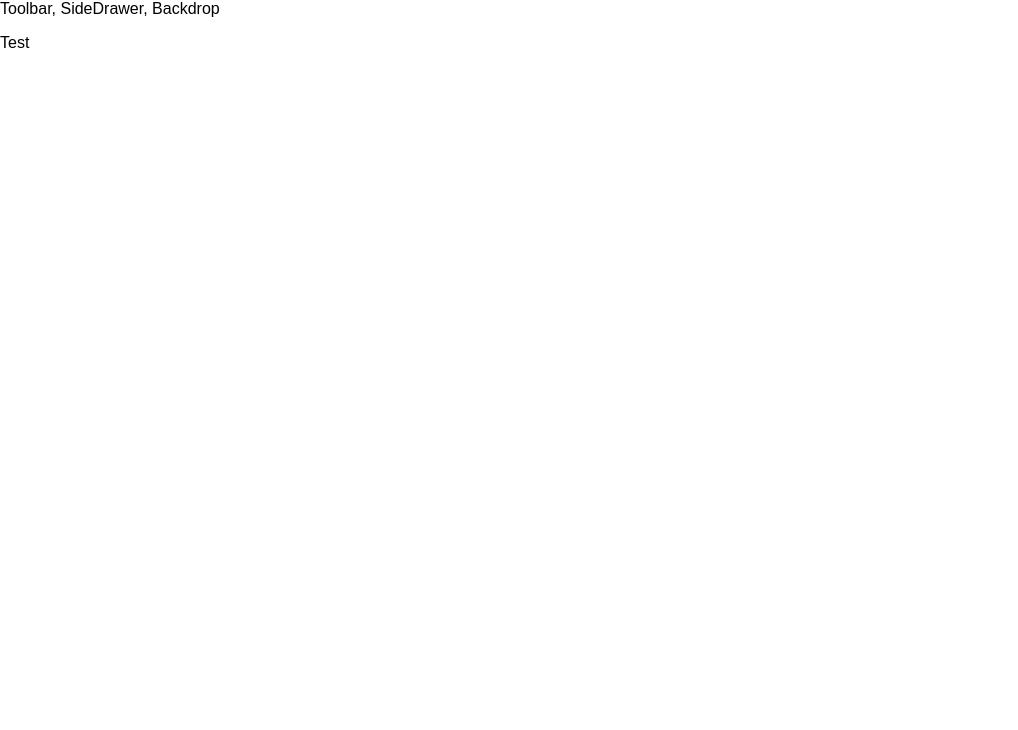
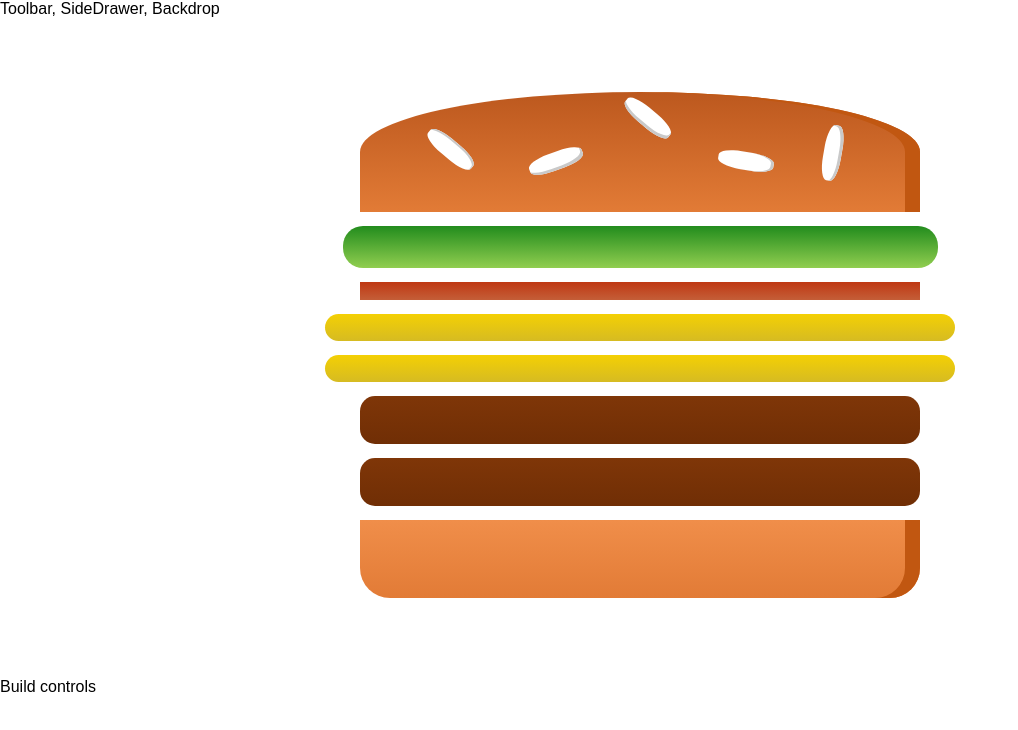
Before and after one commit to amovsisyan/burger-react-app, a React app: page / in a window 1280 px wide. Shown: the top 730 px of the page, without its empty margins (0-1018 px from the left). Built offline with nearby package versions, Linux system fonts and the light colour scheme.

Commit message:
added burger component and burgerbuilder container without controllers

```diff
--- a/src/App.js
+++ b/src/App.js
@@ -1,12 +1,13 @@
 import React, { Component } from 'react';
 import Layout from './components/Layout/Layout';
+import BurgerBuilder from "./containers/BurgerBuilder/BurgerBuilder";
 
 class App extends Component {
   render() {
     return (
       <div>
           <Layout>
-            <p>Test</p>
+            <BurgerBuilder/>
           </Layout>
       </div>
     );
--- /dev/null
+++ b/src/components/Burger/Burger.css
@@ -0,0 +1,27 @@
+.Burger {
+    width: 100%;
+    margin: auto;
+    height: 250px;
+    overflow: scroll;
+    text-align: center;
+    font-weight: bold;
+    font-size: 1.2rem;
+}
+@media (min-width: 500px) and (min-height: 400px) {
+    .Burger {
+        width: 350px;
+        height: 300px;
+    }
+}
+@media (min-width: 500px) and (min-height: 401px) {
+    .Burger {
+        width: 450px;
+        height: 400px;
+    }
+}
+@media (min-width: 1000px) and (min-height: 700px) {
+    .Burger {
+        width: 700px;
+        height: 600px;
+    }
+}
--- /dev/null
+++ b/src/components/Burger/Burger.js
@@ -0,0 +1,29 @@
+import React from 'react';
+import BurgerIngredient from './BurgerIngredient/BurgerIngredient'
+
+import classes from './Burger.css'
+
+const burger = (props) => {
+    const transformedIngredients = Object.keys(props.ingredients)
+        .map(ingredKey => {
+            return [...Array(props.ingredients[ingredKey])]
+                .map((_, index) => {
+                    return (
+                        <BurgerIngredient
+                            key={ingredKey + index}
+                            type={ingredKey}
+                        />
+                    )
+                });
+        });
+
+    return (
+        <div className={classes.Burger}>
+            <BurgerIngredient type={'bread-top'}></BurgerIngredient>
+            {transformedIngredients}
+            <BurgerIngredient type={'bread-bottom'}></BurgerIngredient>
+        </div>
+    );
+};
+
+export default burger;
--- /dev/null
+++ b/src/components/Burger/BurgerIngredient/BurgerIngredient.css
@@ -0,0 +1,113 @@
+.BreadBottom {
+    height: 13%;
+    width: 80%;
+    background: linear-gradient(#F08E4A, #e27b36);
+    border-radius: 0 0 30px 30px;
+    box-shadow: inset -15px 0 #c15711;
+    margin: 2% auto;
+}
+
+.BreadTop {
+    height: 20%;
+    width: 80%;
+    background: linear-gradient(#bc581e, #e27b36);
+    border-radius: 50% 50% 0 0;
+    box-shadow: inset -15px 0 #c15711;
+    margin: 2% auto;
+    position: relative;
+}
+
+.Seeds1 {
+    width: 10%;
+    height: 15%;
+    position: absolute;
+    background-color: white;
+    left: 30%;
+    top: 50%;
+    border-radius: 40%;
+    transform: rotate(-20deg);
+    box-shadow: inset -2px -3px #c9c9c9;
+}
+
+.Seeds1:after {
+    content: "";
+    width: 100%;
+    height: 100%;
+    position: absolute;
+    background-color: white;
+    left: -170%;
+    top: -260%;
+    border-radius: 40%;
+    transform: rotate(60deg);
+    box-shadow: inset -1px 2px #c9c9c9;
+}
+
+.Seeds1:before {
+    content: "";
+    width: 100%;
+    height: 100%;
+    position: absolute;
+    background-color: white;
+    left: 180%;
+    top: -50%;
+    border-radius: 40%;
+    transform: rotate(60deg);
+    box-shadow: inset -1px -3px #c9c9c9;
+}
+
+.Seeds2 {
+    width: 10%;
+    height: 15%;
+    position: absolute;
+    background-color: white;
+    left: 64%;
+    top: 50%;
+    border-radius: 40%;
+    transform: rotate(10deg);
+    box-shadow: inset -3px 0 #c9c9c9;
+}
+
+.Seeds2:before {
+    content: "";
+    width: 100%;
+    height: 100%;
+    position: absolute;
+    background-color: white;
+    left: 150%;
+    top: -130%;
+    border-radius: 40%;
+    transform: rotate(90deg);
+    box-shadow: inset 1px 3px #c9c9c9;
+}
+
+
+.Meat {
+    width: 80%;
+    height: 8%;
+    background: linear-gradient(#7f3608, #702e05);
+    margin: 2% auto;
+    border-radius: 15px;
+}
+
+.Cheese {
+    width: 90%;
+    height: 4.5%;
+    margin: 2% auto;
+    background: linear-gradient(#f4d004, #d6bb22);
+    border-radius: 20px;
+}
+
+.Salad {
+    width: 85%;
+    height: 7%;
+    margin: 2% auto;
+    background: linear-gradient(#228c1d, #91ce50);
+    border-radius: 20px;
+}
+
+.Bacon {
+    width: 80%;
+    height: 3%;
+    background: linear-gradient(#bf3813, #c45e38);
+    margin: 2% auto;
+}
--- /dev/null
+++ b/src/components/Burger/BurgerIngredient/BurgerIngredient.js
@@ -0,0 +1,46 @@
+import React, {Component} from 'react';
+import PropTypes from 'prop-types';
+
+import classes from './BurgerIngredient.css';
+
+class BurgerIngredient extends Component {
+    render() {
+        let ingredient = null;
+
+        switch (this.props.type) {
+            case ('bread-bottom'):
+                ingredient = <div className={classes.BreadBottom}></div>;
+                break;
+            case ('bread-top'):
+                ingredient = (
+                    <div className={classes.BreadTop}>
+                        <div className={classes.Seeds1}></div>
+                        <div className={classes.Seeds2}></div>
+                    </div>
+                );
+                break;
+            case ('meat'):
+                ingredient = <div className={classes.Meat}></div>;
+                break;
+            case ('cheese'):
+                ingredient = <div className={classes.Cheese}></div>;
+                break;
+            case ('bacon'):
+                ingredient = <div className={classes.Bacon}></div>;
+                break;
+            case ('salad'):
+                ingredient = <div className={classes.Salad}></div>;
+                break;
+            default:
+                ingredient = null;
+        }
+
+        return ingredient;
+    }
+}
+
+BurgerIngredient.propTypes = {
+    type: PropTypes.string.isRequired
+};
+
+export default BurgerIngredient;
--- /dev/null
+++ b/src/components/Layout/Layout.css
@@ -0,0 +1,3 @@
+.Content {
+    margin-top: 60px
+}
--- a/src/components/Layout/Layout.js
+++ b/src/components/Layout/Layout.js
@@ -1,11 +1,12 @@
 import React from 'react';
 import Aux from '../../hoc/Aux'
+import classes from './Layout.css'
 
 const layout = (props) => {
     return (
         <Aux>
             <div>Toolbar, SideDrawer, Backdrop</div>
-            <main>
+            <main className={classes.Content}>
                 {props.children}
             </main>
         </Aux>
--- /dev/null
+++ b/src/containers/BurgerBuilder/BurgerBuilder.js
@@ -0,0 +1,25 @@
+import React, {Component} from 'react';
+import Aux from '../../hoc/Aux'
+import Burger from "../../components/Burger/Burger";
+
+class BurgerBuilder extends Component {
+    state = {
+        ingredients: {
+            salad: 1,
+            bacon:1,
+            cheese: 2,
+            meat: 2
+        }
+    };
+
+    render() {
+        return (
+            <Aux>
+                <Burger ingredients={this.state.ingredients} />
+                <div>Build controls</div>
+            </Aux>
+        );
+    }
+}
+
+export default BurgerBuilder;
```
